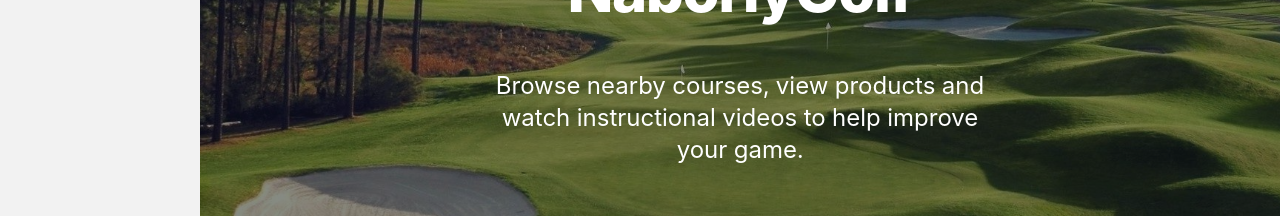
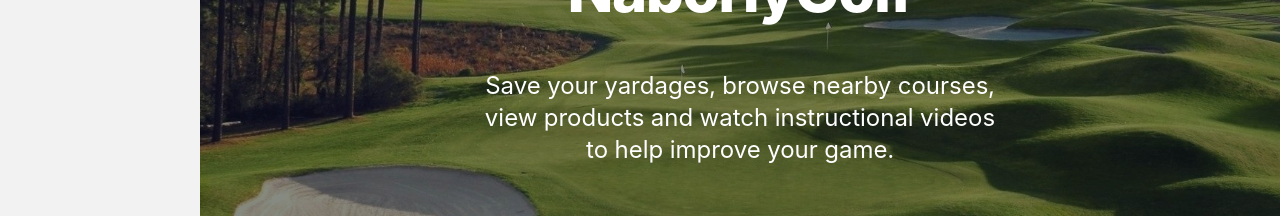
Before and after one commit to YiqiCodes/NaborlyGolf, a React (Create React App) app: page / in a window 1280 px wide. Shown: the part 325-541 px from the top of the page. Built offline with nearby package versions, Linux system fonts and the light colour scheme; no server answers.

Commit message:
auth0 URL udpated to env var and udpated index.js

```diff
--- a/src/components/buttons/LogoutWithAuth0.js
+++ b/src/components/buttons/LogoutWithAuth0.js
@@ -5,7 +5,11 @@
   const { logout } = useAuth0();
 
   return (
-    <button onClick={() => logout({ returnTo: "http://localhost:3000/" })}>
+    <button
+      onClick={() =>
+        logout({ returnTo: `${process.env.REACT_APP_CLIENT_URL}` })
+      }
+    >
       Logout
     </button>
   );
--- a/src/components/home/HomePage.js
+++ b/src/components/home/HomePage.js
@@ -32,8 +32,8 @@
               NaborlyGolf
             </h2>
             <p className="mt-5 text-2xl text-white">
-              Browse nearby courses, view products and watch instructional
-              videos to help improve your game.
+              Save your yardages, browse nearby courses, view products and watch
+              instructional videos to help improve your game.
             </p>
           </div>
         </Tooltip>
--- a/src/index.js
+++ b/src/index.js
@@ -21,7 +21,7 @@
         <Auth0Provider
           domain="dev-xlq9lv5t.us.auth0.com"
           clientId="EqXkuTbNocKaxX66Ngi0vYhV3E5cnhfE"
-          redirectUri="http://localhost:3000/"
+          redirectUri={`${process.env.REACT_APP_CLIENT_URL}`}
         >
           <App />
         </Auth0Provider>
```
